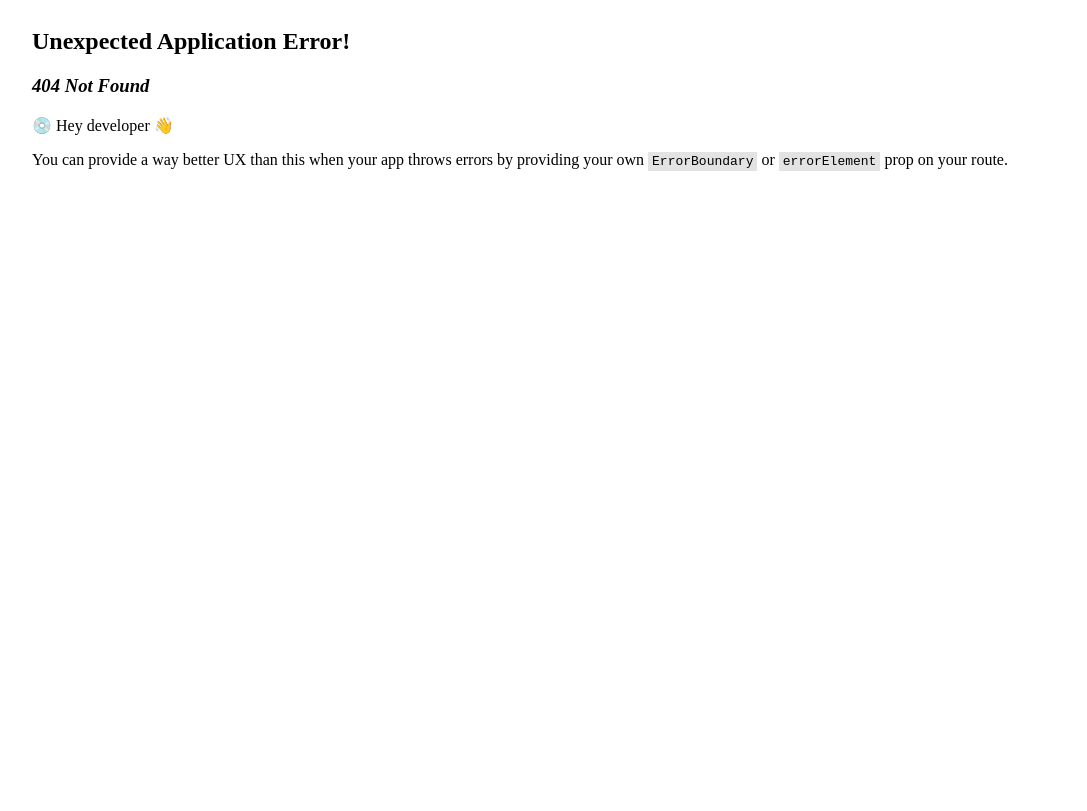
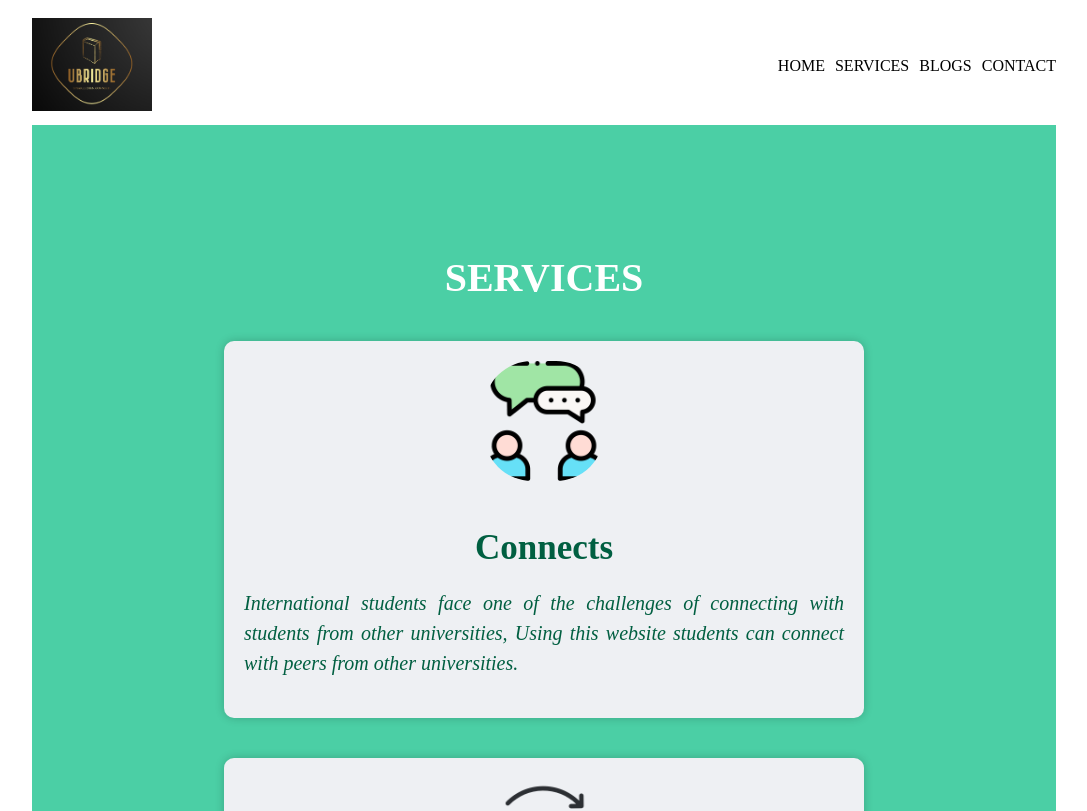
Before and after one commit to maria9546/UBridge, a React (Create React App) app in the folder Msc project/client/: page /service in a window 1280 px wide. Before the commit this address had no page. Shown: the top 811 px of the page, without its empty margins (96-1183 px from the left). Built offline with nearby package versions, Linux system fonts and the light colour scheme; the HTML template or start-up script is replaced by a standard one.

Commit message:
add service page to website

```diff
--- a/Msc project/client/src/App.js
+++ b/Msc project/client/src/App.js
@@ -11,6 +11,7 @@ import Logout from "./pages/Logout"
 import Register from './pages/Register'
 import Profile from './pages/Profile'
 import Messages from "./pages/Messages"
+import Service from "./pages/Services"
 import './style.scss'
 
 
@@ -41,6 +42,10 @@ const router = createBrowserRouter([
       {
         path: '/profile/:userId',
         element: <Profile/>
+      },
+      {
+        path: '/service',
+        element: <Service/>
       },
       {
         path: '/blog',
--- /dev/null
+++ b/Msc project/client/src/pages/Services.js
@@ -0,0 +1,43 @@
+import React from 'react'
+import Icon1 from '../img/icon 1.png'
+import Icon2 from '../img/icon 2.png'
+import Icon3 from '../img/icon3.png'
+import Icon4 from '../img/icon 4.jpeg'
+
+const Service = () => {
+    return (
+        <div>
+        <div className="service-container">
+            <div className="service-content">
+                <h1 className="service-title">SERVICES</h1>
+                <div className="service-icons">
+                    <div className="service-icon">
+                        <img src={Icon1} alt="icon1" />
+                        <h1>Connects</h1>
+                        <p>International students face one of the challenges of connecting with students from other universities, Using this website students can connect with peers from other universities.</p>
+                    </div>
+                    <div className="service-icon">
+                        <img src={Icon2} alt="icon2" />
+                        <h1>Sharing</h1>
+                        <p>Students can share accommodation availabilities, study resources, study materials, and job opportunities with peers. It will help to improve career prospects.</p>
+                    </div>
+                    <div className="service-icon">
+                        <img src={Icon3} alt="icon3" />
+                        <h1>Advice</h1>
+                        <p>Students can take advice from graduate students about career opportunities, university life, and the lifestyle of the UK.</p>
+                    </div>
+                    <div className="service-icon">
+                        <img src={Icon4} alt="icon4" />
+                        <h1>Filtering</h1>
+                        <p>Students can filter students based on courses and universities. It will help to find out who has taken specific courses, and who is studying in specific universities based on our needs.</p>
+                    </div>
+                </div>
+            </div>
+        </div>
+        <br/><br/>
+        </div>
+
+    );
+}
+
+export default Service;
--- a/Msc project/client/src/style.scss
+++ b/Msc project/client/src/style.scss
@@ -634,5 +634,67 @@
             border-radius: 5px;
             cursor: pointer;
         }
+
+        // SERVICE
+
+        .service-container {
+            background-color: #4bcfa5;
+            padding: 40px 0;
+            text-align: center;
+            padding-top: 10%;
+        }
+
+        .service-title {
+            font-size: 40px;
+            color: white;
+            font-weight: bolder;
+            margin-bottom: 20px;
+        }
+
+        .service-icons {
+            display: flex;
+            flex-wrap: wrap;
+            justify-content: center;
+        }
+
+        .service-icon {
+            background-color: #eef0f3;
+            border-radius: 10px;
+            margin: 20px;
+            padding: 20px;
+            width: 600px;
+            box-shadow: 0px 0px 10px rgba(0, 0, 0, 0.2);
+            transition: transform 0.3s ease, box-shadow 0.3s ease;
+            transition: transform 0.3s ease;
+            text-align: center;
+            cursor: pointer;
+        }
+
+        .service-icon:hover {
+            transform: translateY(-5px);
+            box-shadow: 0px 0px 20px rgba(0, 0, 0, 0.4);
+        }
+
+        .service-icon img {
+            width:120px;
+            height: 120px;
+            margin-bottom: 20px;
+            border-radius: 40%;
+        }
+        .service-icon h1{
+            color: #005f41;
+            font-size: 35px;
+            font-weight: bold;
+            margin-bottom: 10px;
+        }
+
+        .service-icon p {
+            font-size: 20px;
+            color: #005f41;
+            line-height: 1.5;
+            text-align: justify;
+            font-style: oblique;
+
+        }
     }
 }
```
